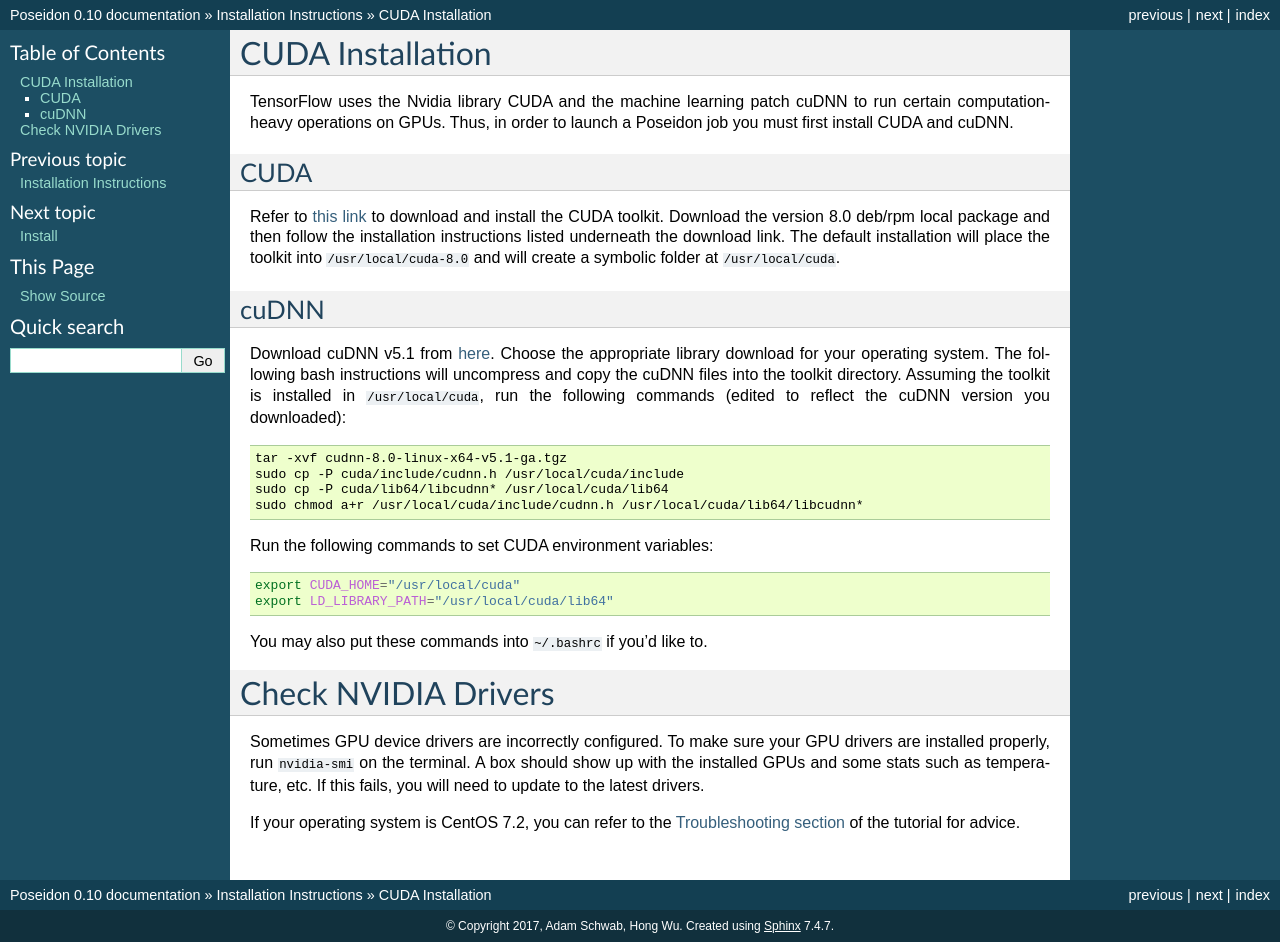
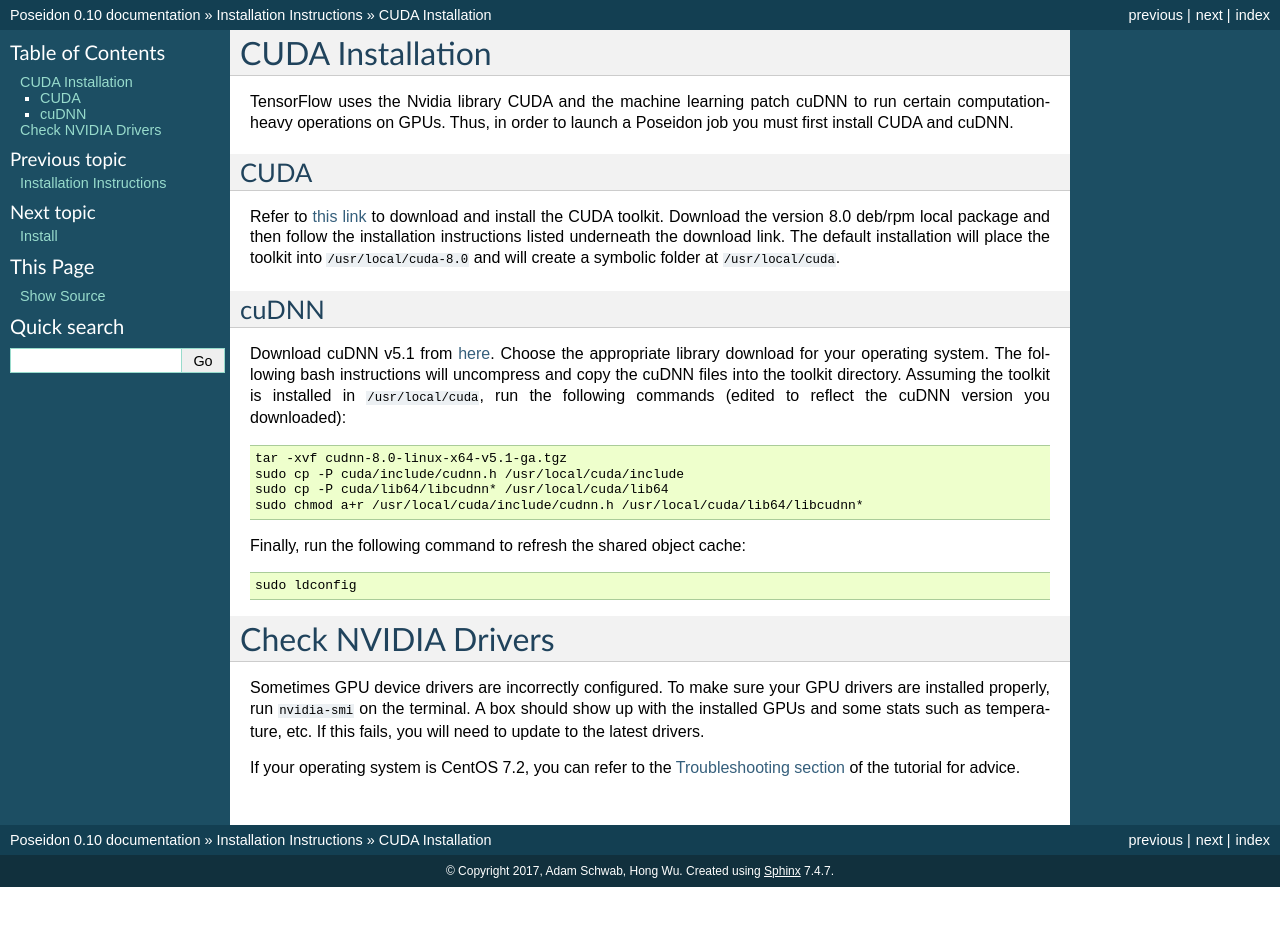
Before and after one commit to petuum-inc/poseidon-release, a Sphinx documentation site: the page built from docs/source/cuda_install.rst, in a window 1280 px wide. Built offline with Sphinx 7.4.7, drawn with Linux system fonts in a browser that asks for light colours; after the commit the page ends 900 px from its top, so only the background shows below that.

Commit message:
adding cache reload to cuda install

```diff
--- a/docs/source/cuda_install.rst
+++ b/docs/source/cuda_install.rst
@@ -20,15 +20,11 @@
     sudo cp -P cuda/lib64/libcudnn* /usr/local/cuda/lib64
     sudo chmod a+r /usr/local/cuda/include/cudnn.h /usr/local/cuda/lib64/libcudnn*
 
-Run the following commands to set CUDA environment variables:
+Finally, run the following command to refresh the shared object cache:
 
 .. code:: bash
 
-    export CUDA_HOME="/usr/local/cuda"
-    export LD_LIBRARY_PATH="/usr/local/cuda/lib64"
-
-You may also put these commands into ``~/.bashrc`` if you'd like to.
-
+    sudo ldconfig
 
 Check NVIDIA Drivers
 --------------------
```
